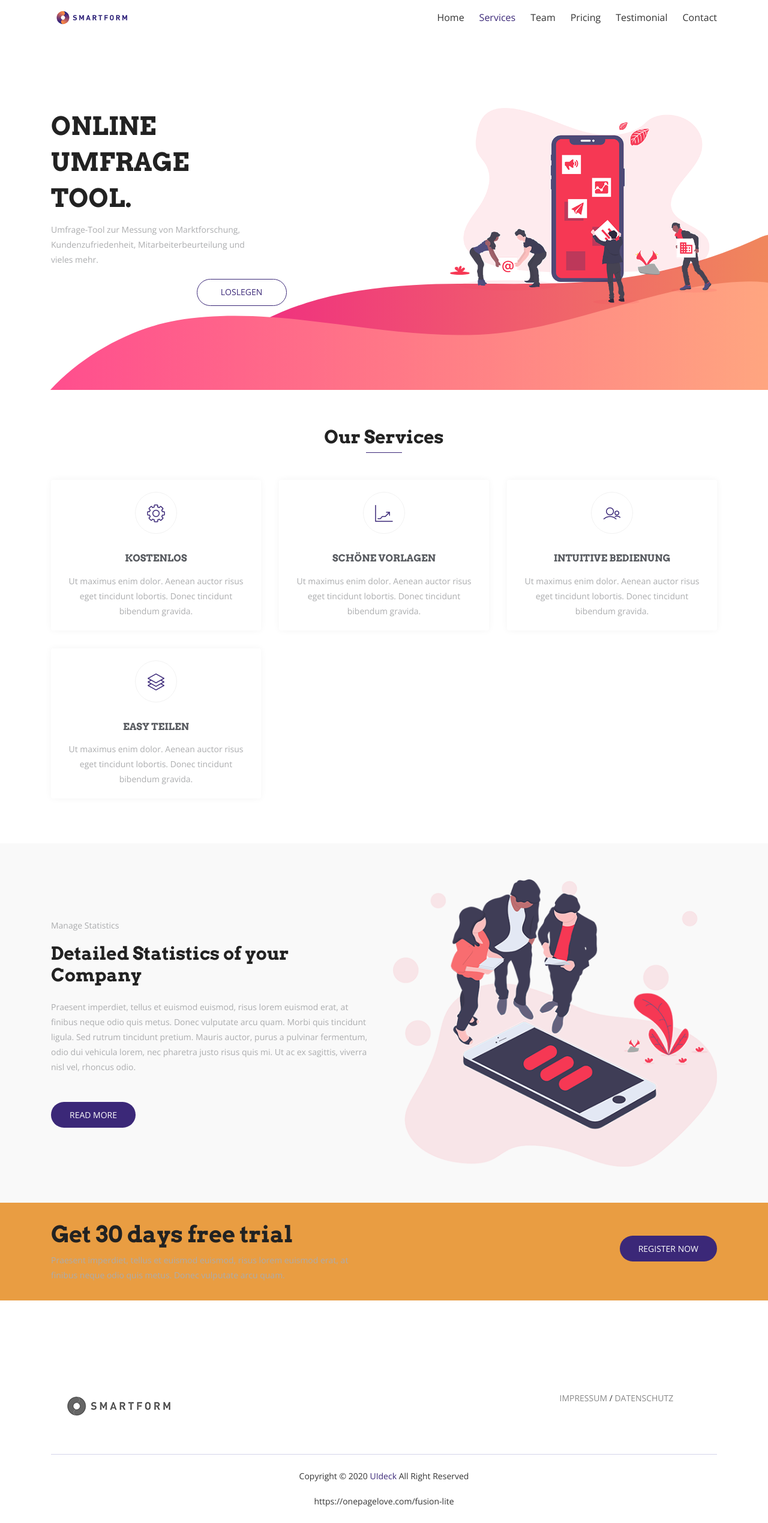
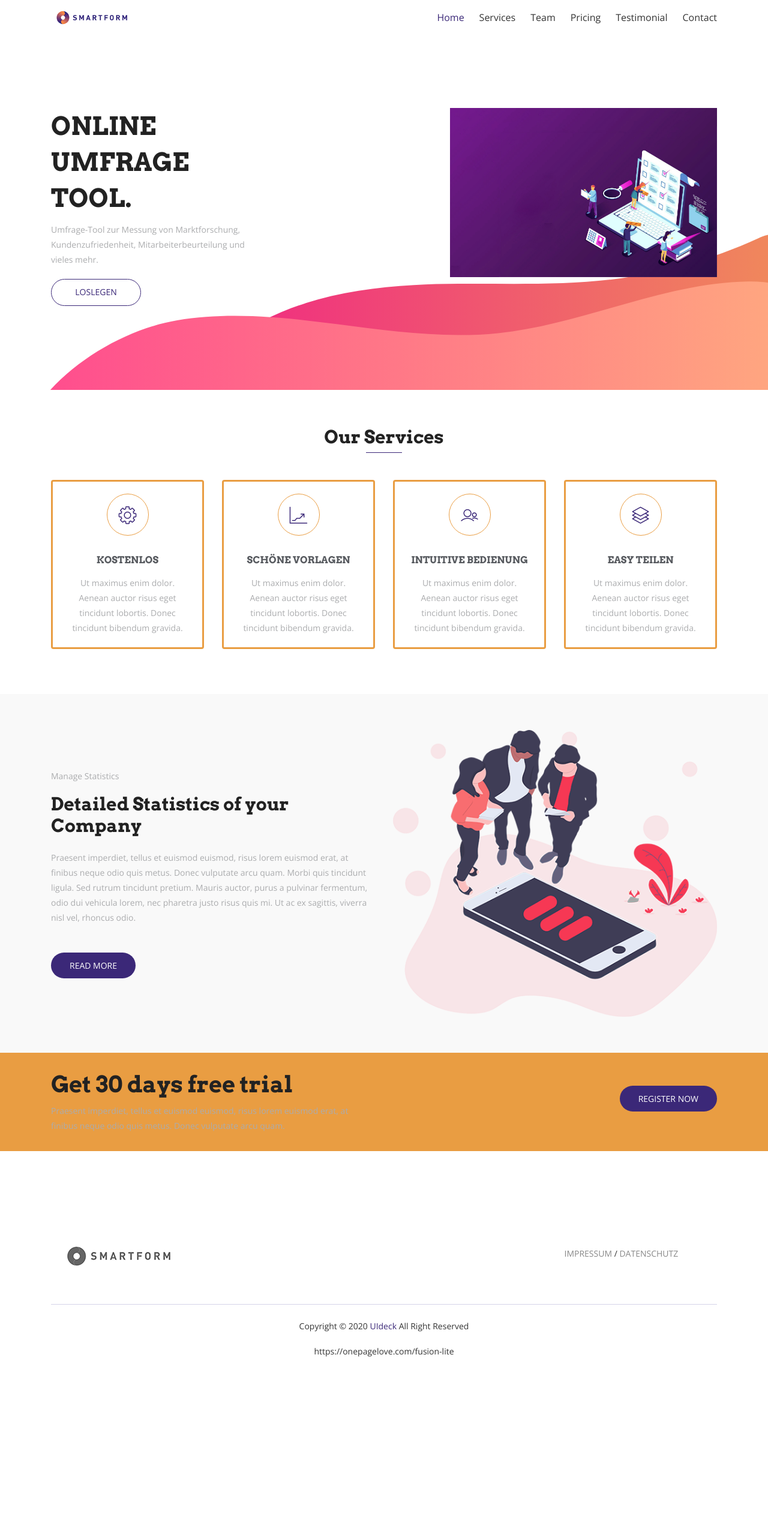
Before and after one commit to pxcemaker/SmartForms, a PHP site: page / in a window 1280 px wide. Shown: the whole page at 60% size. After the commit the page ends 2262 px from the top, so only its background shows below. Run offline with PHP 8.4, Linux system fonts and the light colour scheme; some web fonts are replaced.

Commit message:
css changes 1

```diff
--- a/fusion-opl/assets/css/main.css
+++ b/fusion-opl/assets/css/main.css
@@ -482,7 +482,8 @@ hr {
   border-radius: 4px;
   text-align: center;
   margin: 15px 0;
-  box-shadow: 0 0 12px #F4F4F4;
+
+  border: solid #e99d42;
   transition: all 0.3s ease-in-out 0s;
   -moz-transition: all 0.3s ease-in-out 0s;
   -webkit-transition: all 0.3s ease-in-out 0s;
@@ -490,7 +491,7 @@ hr {
 }
 
 .services-item .icon {
-  border: 1px solid #f1f1f1;
+  border: 1px solid #e99d42;
   width: 70px;
   height: 70px;
   border-radius: 50%;
@@ -829,8 +830,9 @@ hr {
 #hero-area .header-button {
   margin-top: 20px;
   color: #222222;
+  left: 0;
   /*Anpassung*/
-  display: flex;
+
   height: 45px;
 }
 
@@ -1365,6 +1367,8 @@ textarea {
 
 .footer-area .textwidget p {
   color: #333;
+  padding: 8px;
+
 }
 
 .footer-area .footer-link li {
--- a/fusion-opl/index.html
+++ b/fusion-opl/index.html
@@ -88,7 +88,7 @@
             </div>
             <div class="col-lg-5 col-md-12 col-sm-12 col-xs-12">
               <div class="intro-img">
-                <img class="img-fluid" src="assets/img/intro-mobile.png" alt="">
+                <img class="img-fluid" src="../img/smartformBild.jpg" alt="">
               </div>
             </div>
           </div>
@@ -108,7 +108,7 @@
         </div>
         <div class="row">
           <!-- Services item -->
-          <div class="col-md-6 col-lg-4 col-xs-12">
+          <div class="col-md-6 col-lg-3 col-xs-12">
             <div class="services-item wow fadeInRight" data-wow-delay="0.3s">
               <div class="icon">
                 <i class="lni-cog"></i>
@@ -120,7 +120,7 @@
             </div>
           </div>
           <!-- Services item -->
-          <div class="col-md-6 col-lg-4 col-xs-12">
+          <div class="col-md-6 col-lg-3 col-xs-12">
             <div class="services-item wow fadeInRight" data-wow-delay="0.6s">
               <div class="icon">
                 <i class="lni-stats-up"></i>
@@ -132,7 +132,7 @@
             </div>
           </div>
           <!-- Services item -->
-          <div class="col-md-6 col-lg-4 col-xs-12">
+          <div class="col-md-6 col-lg-3 col-xs-12">
             <div class="services-item wow fadeInRight" data-wow-delay="0.9s">
               <div class="icon">
                 <i class="lni-users"></i>
@@ -144,7 +144,7 @@
             </div>
           </div>
           <!-- Services item -->
-          <div class="col-md-6 col-lg-4 col-xs-12">
+          <div class="col-md-6 col-lg-3 col-xs-12">
             <div class="services-item wow fadeInRight" data-wow-delay="1.2s">
               <div class="icon">
                 <i class="lni-layers"></i>
@@ -217,11 +217,11 @@
                 <h3 class="footer-logo"><img src="assets/img/smartform-logo-grey.png" alt=""></h3>
               </div>
             </div>
-            <div class="col-lg-3 col-md-6 col-sm-12 col-xs-12">
+            <div class="col-lg-3 col-md-3 col-sm-12 col-xs-12">
             </div>
-            <div class="col-lg-3 col-md-6 col-sm-12 col-xs-12">
+            <div class="col-lg-3 col-md-3 col-sm-12 col-xs-12">
             </div>
-            <div class="col-lg-3 col-md-6 col-sm-12 col-xs-12">
+            <div class="col-lg-3 col-md-3 col-sm-3 col-xs-12">
               <div class="textwidget">
                 <p><a href="impressum.html">IMPRESSUM</a> / <a href="datenschutz.html">DATENSCHUTZ</a></p>
               </div>
```
Also changed, not shown: fusion-opl/assets/img/smartformBild.jpg (added).
